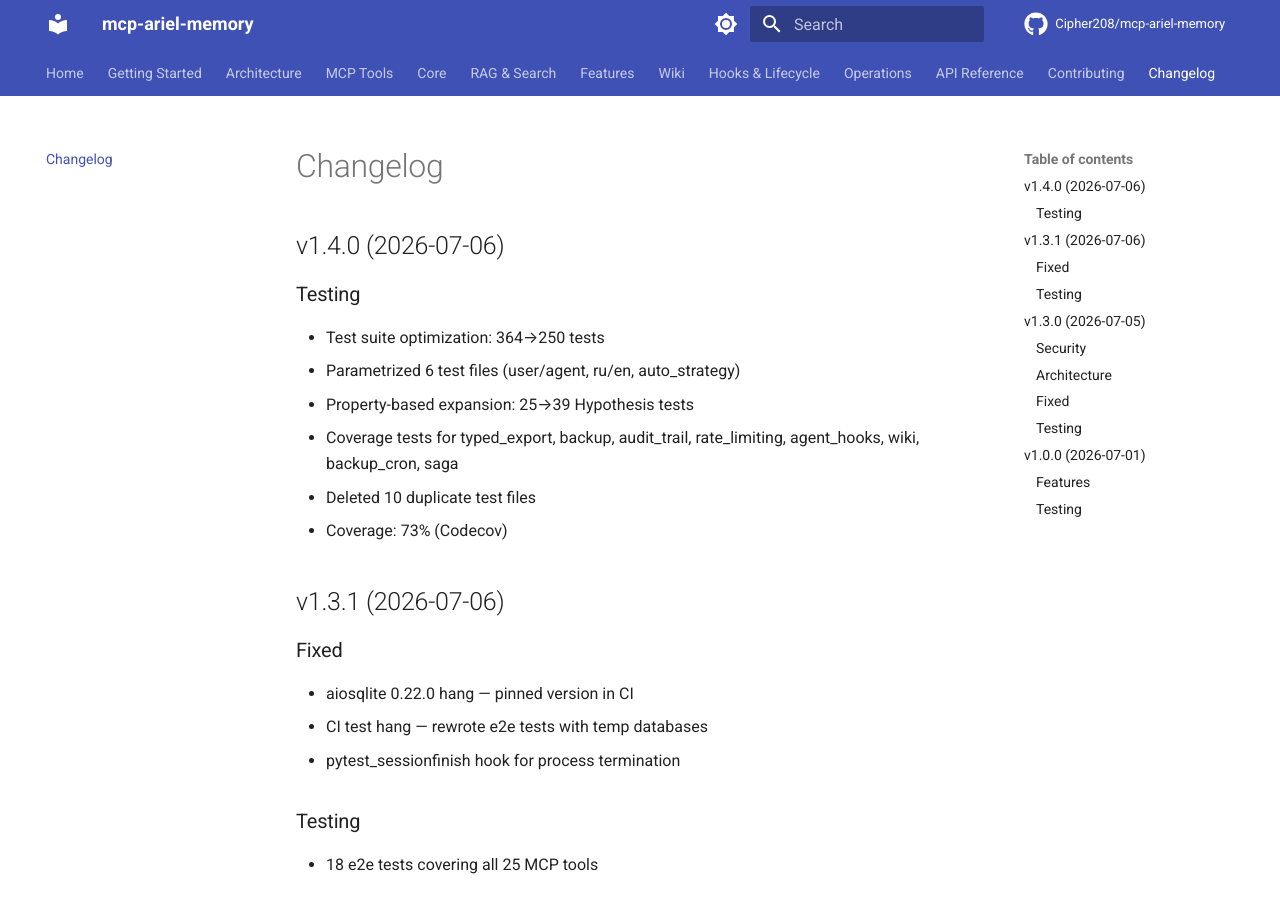
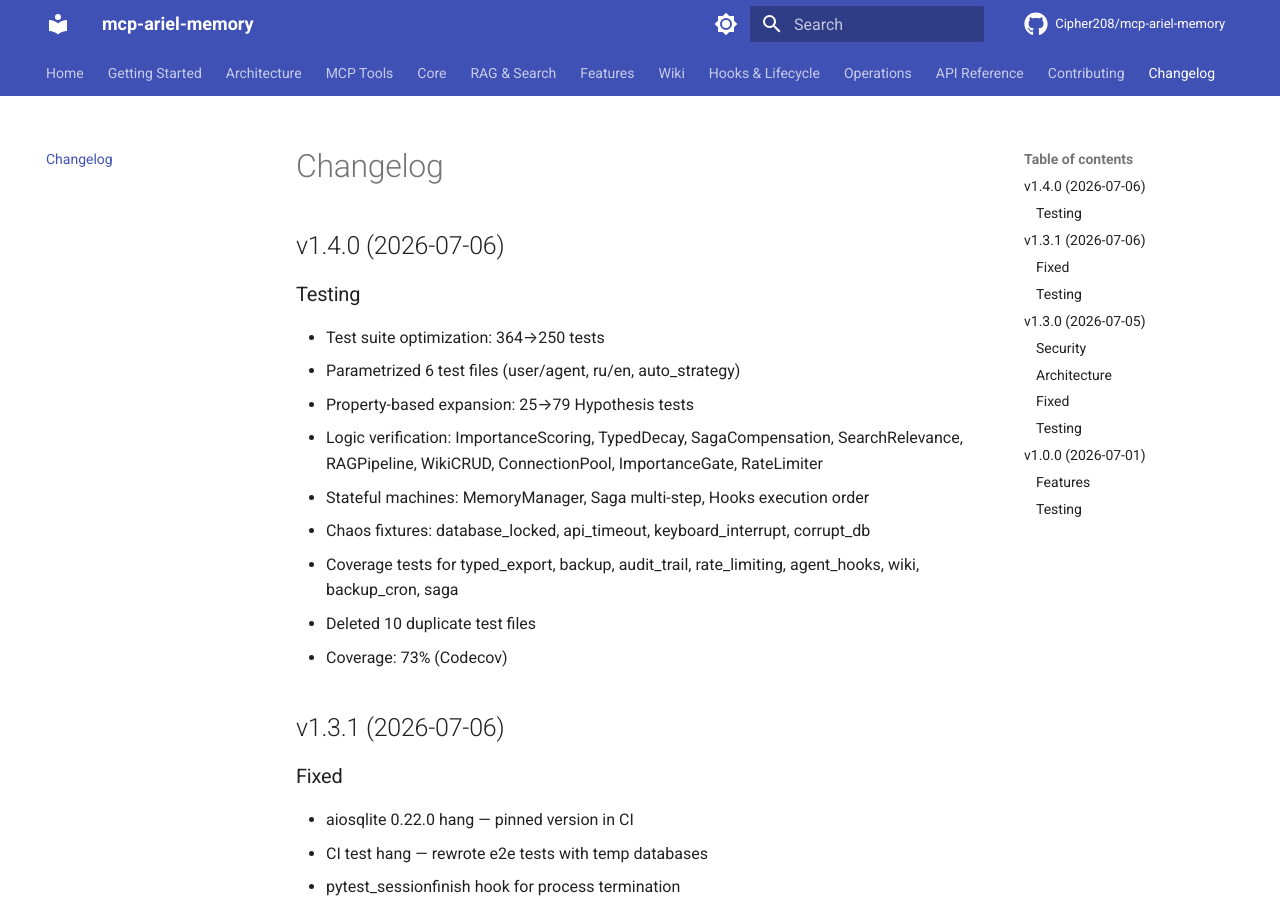
Before and after one commit to Cipher208/mcp-ariel-memory, an MkDocs documentation site: the page built from docs/changelog.md, in a window 1280 px wide and 900 px high. Built offline with MkDocs 1.6.1 and Material for MkDocs 9.7.7, drawn with Linux system fonts in a browser that asks for light colours; comment, search, counter and statistics services are not loaded.

Commit message:
docs: update CHANGELOG, README, docs for logic/chaos tests

```diff
--- a/docs/changelog.md
+++ b/docs/changelog.md
@@ -5,7 +5,10 @@
 ### Testing
 - Test suite optimization: 364→250 tests
 - Parametrized 6 test files (user/agent, ru/en, auto_strategy)
-- Property-based expansion: 25→39 Hypothesis tests
+- Property-based expansion: 25→79 Hypothesis tests
+- Logic verification: ImportanceScoring, TypedDecay, SagaCompensation, SearchRelevance, RAGPipeline, WikiCRUD, ConnectionPool, ImportanceGate, RateLimiter
+- Stateful machines: MemoryManager, Saga multi-step, Hooks execution order
+- Chaos fixtures: database_locked, api_timeout, keyboard_interrupt, corrupt_db
 - Coverage tests for typed_export, backup, audit_trail, rate_limiting, agent_hooks, wiki, backup_cron, saga
 - Deleted 10 duplicate test files
 - Coverage: 73% (Codecov)
```
Also changed, not shown: CHANGELOG.md (+4 -1 lines), README.md (+1 -1 lines), docs/12-testing.md (+1 -1 lines).
